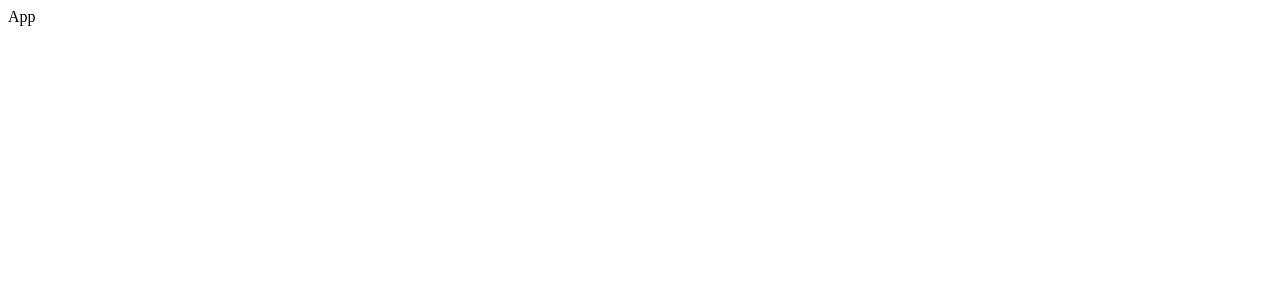
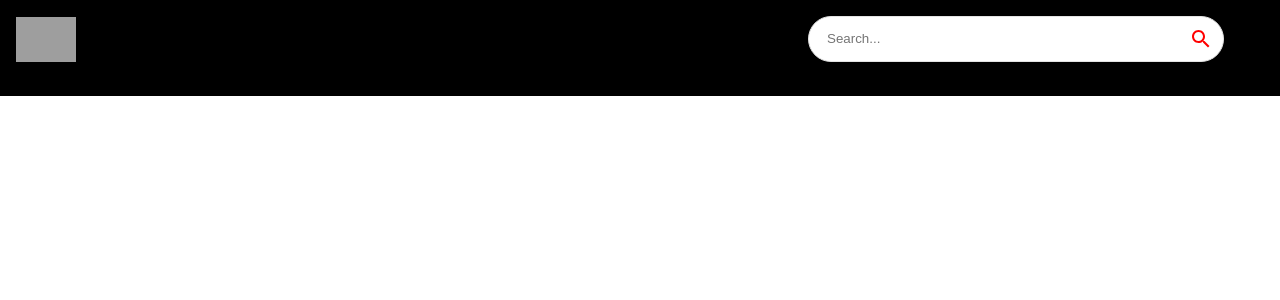
Before and after one commit to tripathirakeshofficial/youtube-clone, a React (Create React App) app: page / in a window 1280 px wide. Shown: the top 300 px of the page. Built offline with nearby package versions, Linux system fonts and the light colour scheme; grey boxes are pictures that could not be loaded.

Commit message:
Navbar setup

```diff
--- a/src/App.js
+++ b/src/App.js
@@ -1,7 +1,26 @@
-import React from "react";
+import { BrowserRouter, Routes, Route } from "react-router-dom";
+import { Box } from "@mui/material";
 
-const App = () => {
-  return <div>App</div>;
-};
+import {
+  Navbar,
+  Feed,
+  VideoDetail,
+  ChannelDetail,
+  SearchFeed,
+} from "./components";
+
+const App = () => (
+  <BrowserRouter>
+    <Box sx={{ backgroundColor: "#000" }}>
+      <Navbar />
+      <Routes>
+        <Route path="/" exact element={<Feed />} />
+        <Route path="/video/:id" element={<VideoDetail />} />
+        <Route path="/channel/:id" element={<ChannelDetail />} />
+        <Route path="/search/:searchTerm" element={<SearchFeed />} />
+      </Routes>
+    </Box>
+  </BrowserRouter>
+);
 
 export default App;
--- /dev/null
+++ b/src/components/ChannelDetail.jsx
@@ -0,0 +1,7 @@
+import React from "react";
+
+const ChannelDetail = () => {
+  return <div>ChannelDetail</div>;
+};
+
+export default ChannelDetail;
--- /dev/null
+++ b/src/components/Feed.jsx
@@ -0,0 +1,7 @@
+import React from "react";
+
+const Feed = () => {
+  return <div>Feed</div>;
+};
+
+export default Feed;
--- /dev/null
+++ b/src/components/Navbar.jsx
@@ -0,0 +1,26 @@
+import { Stack } from "@mui/material";
+import { Link } from "react-router-dom";
+
+import { logo } from "../utils/constants";
+import SearchBar from "./SearchBar";
+
+const Navbar = () => (
+  <Stack
+    direction="row"
+    alignItems="center"
+    p={2}
+    sx={{
+      position: "sticky",
+      background: "#000",
+      top: "0",
+      justifyContent: "space-between",
+    }}
+  >
+    <Link to="/" style={{ display: "flex", alignItems: "center" }}>
+      <img src={logo} alt="logo" height={45} />
+    </Link>
+    <SearchBar />
+  </Stack>
+);
+
+export default Navbar;
--- /dev/null
+++ b/src/components/SearchBar.jsx
@@ -0,0 +1,30 @@
+import { useState } from "react";
+import { useNavigate } from "react-router-dom";
+import { Paper, IconButton } from "@mui/material";
+import { Search } from "@mui/icons-material";
+
+const SearchBar = () => (
+  <Paper
+    component="form"
+    onSubmit={() => {}}
+    sx={{
+      borderRadius: 20,
+      border: "1px solid #e3e3e3",
+      pl: 2,
+      boxShadow: "none",
+      mr: { sm: 5 },
+    }}
+  >
+    <input
+      className="search-bar"
+      placeholder="Search..."
+      value=""
+      onChange={() => {}}
+    />
+    <IconButton type="submit" sx={{ p: "10px", color: "red" }}>
+      <Search />
+    </IconButton>
+  </Paper>
+);
+
+export default SearchBar;
--- /dev/null
+++ b/src/components/SearchFeed.jsx
@@ -0,0 +1,7 @@
+import React from "react";
+
+const SearchFeed = () => {
+  return <div>SearchFeed</div>;
+};
+
+export default SearchFeed;
--- /dev/null
+++ b/src/components/VideoDetail.jsx
@@ -0,0 +1,7 @@
+import React from "react";
+
+const VideoDetail = () => {
+  return <div>VideoDetail</div>;
+};
+
+export default VideoDetail;
--- /dev/null
+++ b/src/components/index.js
@@ -0,0 +1,6 @@
+export { default as Navbar } from "./Navbar";
+export { default as Feed } from "./Feed";
+export { default as VideoDetail } from "./VideoDetail";
+export { default as ChannelDetail } from "./ChannelDetail";
+export { default as SearchFeed } from "./SearchFeed";
+export { default as SearchBar } from "./SearchBar";
--- /dev/null
+++ b/src/index.css
@@ -0,0 +1,88 @@
+html,
+body {
+  margin: 0;
+  padding: 0;
+  box-sizing: border-box;
+}
+
+a {
+  text-decoration: none;
+  color: black;
+}
+
+::-webkit-scrollbar {
+  width: 0px;
+  height: 5px;
+}
+
+::-webkit-scrollbar-thumb {
+  background-color: rgb(114, 113, 113);
+  border-radius: 10px;
+  height: 200px;
+}
+
+::-webkit-scrollbar-track {
+  background-color: transparent;
+}
+
+.category-btn:hover {
+  background-color: #fc1503 !important;
+  color: white !important;
+}
+
+.category-btn:hover span {
+  color: white !important;
+}
+
+.react-player {
+  height: 77vh !important;
+  width: 100% !important;
+}
+
+.search-bar {
+  border: none;
+  outline: none;
+  width: 350px;
+}
+
+.category-btn {
+  font-weight: bold !important;
+  text-transform: capitalize;
+  display: flex;
+  align-items: center;
+  justify-content: start;
+  cursor: pointer;
+  background: transparent;
+  outline: none;
+  border: none;
+
+  padding: 7px 15px;
+  margin: 10px 0px;
+  border-radius: 20px;
+  transition: all 0.3s ease;
+}
+
+@media screen and (max-width: 900px) {
+  .category-btn {
+    margin: 10px;
+  }
+}
+
+@media screen and (max-width: 800px) {
+  .copyright {
+    display: none !important;
+  }
+}
+
+@media screen and (max-width: 600px) {
+  .scroll-horizontal {
+    overflow: auto !important;
+  }
+
+  .react-player {
+    height: 45vh !important;
+  }
+  .search-bar {
+    width: 200px;
+  }
+}
--- a/src/index.js
+++ b/src/index.js
@@ -2,6 +2,7 @@
 import ReactDOM from "react-dom/client";
 
 import App from "./App";
+import "./index.css";
 
 const root = ReactDOM.createRoot(document.getElementById("root"));
 
--- /dev/null
+++ b/src/utils/constants.js
@@ -0,0 +1,44 @@
+import MusicNoteIcon from "@mui/icons-material/MusicNote";
+import HomeIcon from "@mui/icons-material/Home";
+import CodeIcon from "@mui/icons-material/Code";
+import OndemandVideoIcon from "@mui/icons-material/OndemandVideo";
+import SportsEsportsIcon from "@mui/icons-material/SportsEsports";
+import LiveTvIcon from "@mui/icons-material/LiveTv";
+import SchoolIcon from "@mui/icons-material/School";
+import FaceRetouchingNaturalIcon from "@mui/icons-material/FaceRetouchingNatural";
+import CheckroomIcon from "@mui/icons-material/Checkroom";
+import GraphicEqIcon from "@mui/icons-material/GraphicEq";
+import TheaterComedyIcon from "@mui/icons-material/TheaterComedy";
+import FitnessCenterIcon from "@mui/icons-material/FitnessCenter";
+import DeveloperModeIcon from "@mui/icons-material/DeveloperMode";
+
+export const logo = "https://i.ibb.co/s9Qys2j/logo.png";
+
+export const categories = [
+  { name: "New", icon: <HomeIcon /> },
+  { name: "Rakesh Tripathi", icon: <CodeIcon /> },
+  { name: "Coding", icon: <CodeIcon /> },
+  { name: "ReactJS", icon: <CodeIcon /> },
+  { name: "NextJS", icon: <CodeIcon /> },
+  { name: "Music", icon: <MusicNoteIcon /> },
+  { name: "Education", icon: <SchoolIcon /> },
+  { name: "Podcast", icon: <GraphicEqIcon /> },
+  { name: "Movie", icon: <OndemandVideoIcon /> },
+  { name: "Gaming", icon: <SportsEsportsIcon /> },
+  { name: "Live", icon: <LiveTvIcon /> },
+  { name: "Sport", icon: <FitnessCenterIcon /> },
+  { name: "Fashion", icon: <CheckroomIcon /> },
+  { name: "Beauty", icon: <FaceRetouchingNaturalIcon /> },
+  { name: "Comedy", icon: <TheaterComedyIcon /> },
+  { name: "Gym", icon: <FitnessCenterIcon /> },
+  { name: "Crypto", icon: <DeveloperModeIcon /> },
+];
+
+export const demoThumbnailUrl = "https://i.ibb.co/G2L2Gwp/API-Course.png";
+export const demoChannelUrl = "/channel/UCmXmlB4-HJytD7wek0Uo97A";
+export const demoVideoUrl = "/video/GDa8kZLNhJ4";
+export const demoChannelTitle = "JavaScript Mastery";
+export const demoVideoTitle =
+  "Build and Deploy 5 JavaScript & React API Projects in 10 Hours - Full Course | RapidAPI";
+export const demoProfilePicture =
+  "http://dergipark.org.tr/assets/app/images/buddy_sample.png";
```
